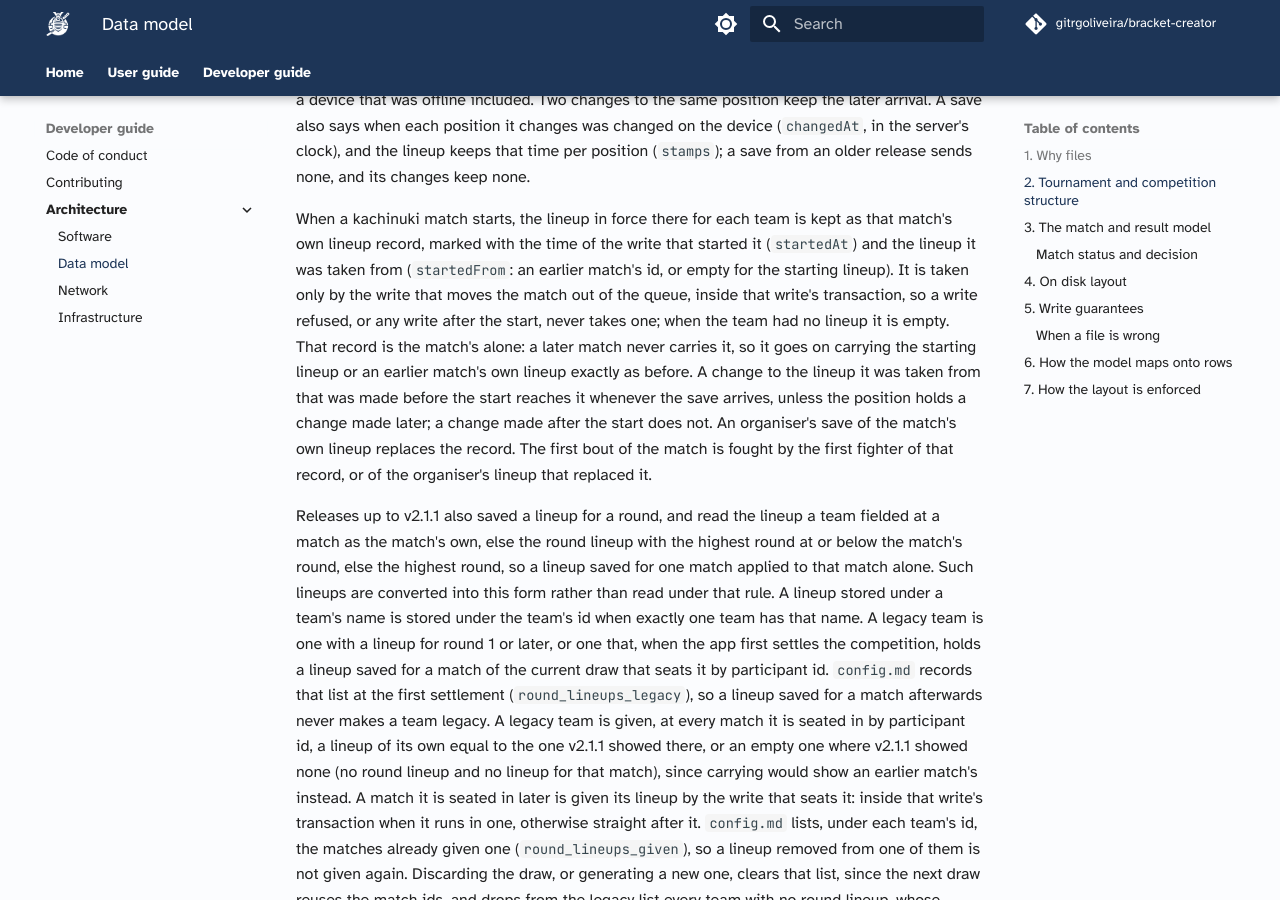
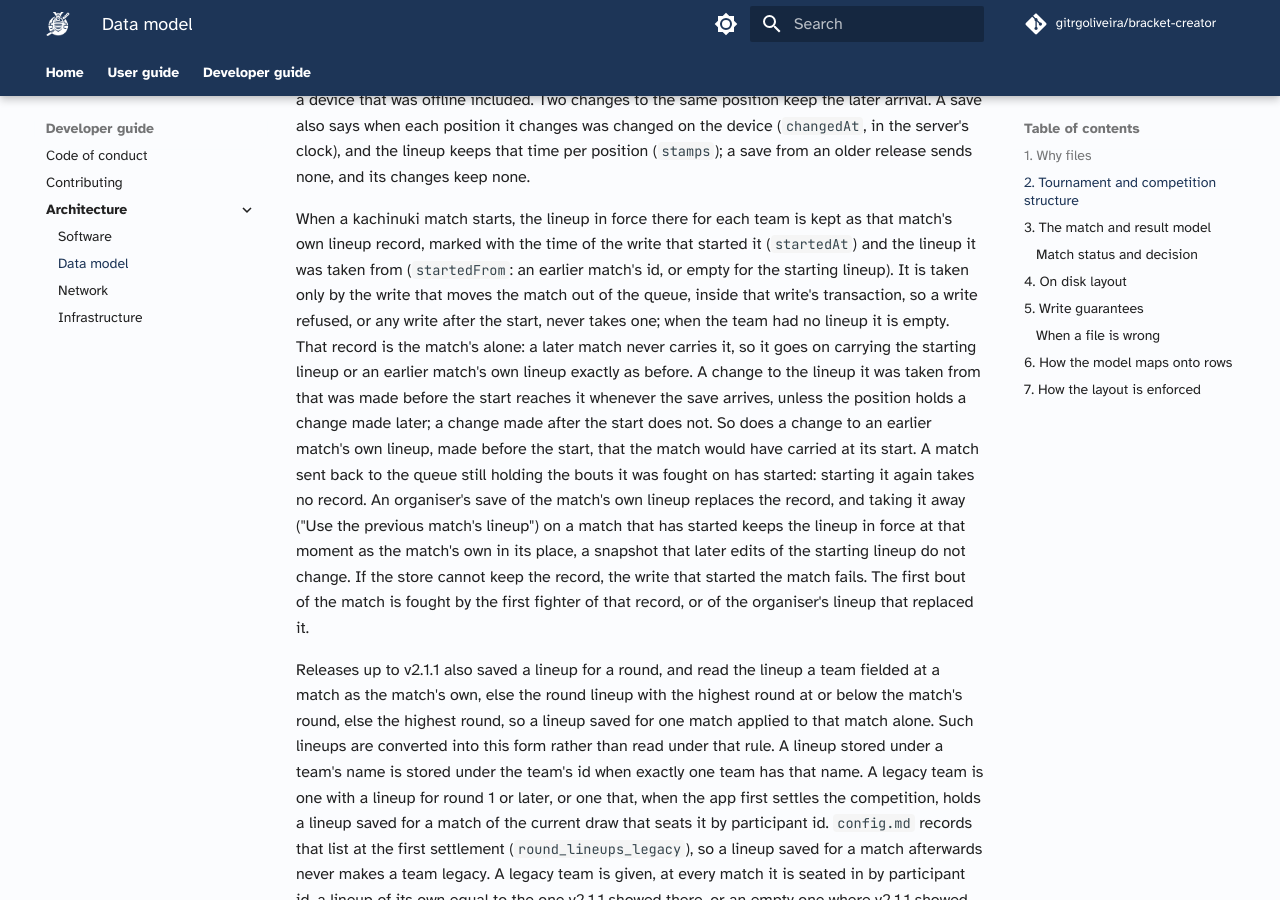
Before and after one commit to gitrgoliveira/bracket-creator, an MkDocs documentation site: the page built from docs/architecture/data-model.md, in a window 1280 px wide and 900 px high, scrolled down 3137 px. Built offline with MkDocs 1.6.1 and Material for MkDocs 9.7.7, drawn with Linux system fonts in a browser that asks for light colours; comment, search, counter and statistics services are not loaded; some of the changed text lies outside the part shown.

Commit message:
docs(bc-evts): stage 6, a finish keeps out a point it never saw, and Use the previous match's lineup is a snapshot on a started encounter
The court operators' guide, the data model, the API description and the
rules files say the final behaviour: a point made before a finish on a
device the finishing court had not seen is kept in the history and the
finished result stands; Use the previous match's lineup on an encounter that
has started takes the lineup its team would carry at that moment as its own,
renaming its first bout once; an encounter sent back to the queue keeps the
lineup it started with; a change to an earlier match's lineup made before a
start reaches the match that started.

Co-Authored-By: Claude Opus 5.5 <noreply@anthropic.com>

```diff
--- a/docs/architecture/data-model.md
+++ b/docs/architecture/data-model.md
@@ -212,9 +212,15 @@ so a write refused, or any write after the start, never takes one; when the team
 it is empty. That record is the match's alone: a later match never carries it, so it goes on
 carrying the starting lineup or an earlier match's own lineup exactly as before. A change to the
 lineup it was taken from that was made before the start reaches it whenever the save arrives,
-unless the position holds a change made later; a change made after the start does not. An
-organiser's save of the match's own lineup replaces the record. The first bout of the match is
-fought by the first fighter of that record, or of the organiser's lineup that replaced it.
+unless the position holds a change made later; a change made after the start does not. So does
+a change to an earlier match's own lineup, made before the start, that the match would have
+carried at its start. A match sent back to the queue still holding the bouts it was fought on
+has started: starting it again takes no record. An organiser's save of the match's own lineup
+replaces the record, and taking it away ("Use the previous match's lineup") on a match that has
+started keeps the lineup in force at that moment as the match's own in its place, a snapshot
+that later edits of the starting lineup do not change. If the store cannot keep the record, the
+write that started the match fails. The first bout of the match is fought by the first fighter
+of that record, or of the organiser's lineup that replaced it.
 
 Releases up to v2.1.1 also saved a lineup for a round, and read the lineup a team fielded at
 a match as the match's own, else the round lineup with the highest round at or below the
@@ -659,9 +665,11 @@ a self-run event, sent to a finished match, is refused outright with the message
 has already been reported. It leaves no log entry and no history line.
 
 A tap made before the finish that the finish's writer had not seen does not join the
-finished result either: the scoreline the finish carries stands, and the tap is kept in the
-history. A tap the writer had seen is already part of the finish, so nothing is lost or
-counted twice. A decision's points are worked out from the changes made before it rather than
+finished result either: the finish governs every scoring group at its stamp, the ones it names
+and the ones it does not, so the scoreline the finish stands on stays and the tap is kept in the
+history, whichever arrives first. A tap the writer had seen is already part of the finish, so
+nothing is lost or counted twice. What the writer had seen is the basis its write sent; a
+finish from a release that sent none is taken to have seen every tap made before it. A decision's points are worked out from the changes made before it rather than
 copied from the value it carries: the side that did not withdraw takes the circles, and the
 points the withdrawing competitor had already struck stay. A fixed-order team match closed by a
 match level kiken, fusenpai or fusensho keeps the bouts that a device which had not seen the
@@ -738,7 +746,8 @@ The server adds events of its own to the same log, under the session `server` an
 sequence number: the fighters of a kachinuki encounter's first bout, which are the first fighters
 of the match's lineup and which no device sends. That lineup is the match's own (an organiser's,
 or the one it started with), or, while the match has not started, the lineup in force there; a
-match that started with no lineup of its own keeps the names its first bout has. The server adds
+match that started with no lineup of its own (one started before this rule) keeps the names its
+first bout has, sent back to the queue or not. The server adds
 them only where the first bout holds other names: when a write makes or changes that bout, and
 when a lineup or team member changes. They are ordered against the taps like any tap and never
 turn one away; they name who fought, never a score, so they reach a finished encounter too
```
Also changed, not shown: .claude/rules/match-writes.md (+2 -2 lines), .claude/rules/teams-and-lineups.md (+1 -1 lines), docs/user-guide/court-operators/scoring-a-match.md (+2 -0 lines), docs/user-guide/organisers/team-tournaments.md (+1 -1 lines), 1 other file.
